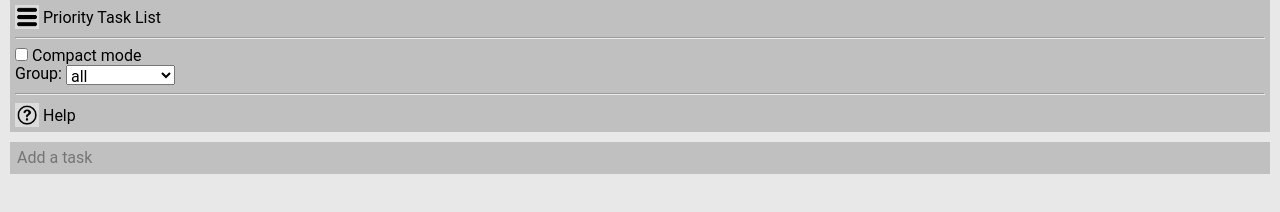
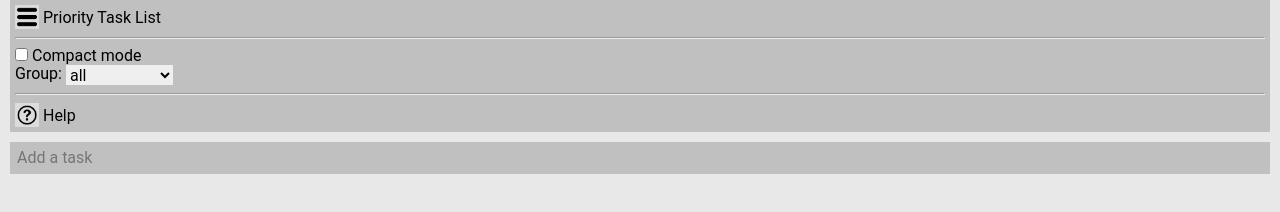
Before and after one commit to Jinjinov/priority-task-list, a plain HTML site: page index.html in a window 1280 px wide. Both pictures are taken after a click on the button 27 px from the left and 17 px from the top of the page. Drawn offline with nearby package versions, Linux system fonts and the light colour scheme.

Commit message:
matching css for chrome and firefox

```diff
--- a/index.css
+++ b/index.css
@@ -17,6 +17,8 @@ select {
     vertical-align: top;
     height: 20px; /* chrome - firefox */
     line-height: 20px; /* chrome - firefox */
+    border: 0; /* chrome - firefox */
+    padding: 0; /* chrome - firefox */
 }
 button {
     background-color: gainsboro; /* chrome - firefox */
```
